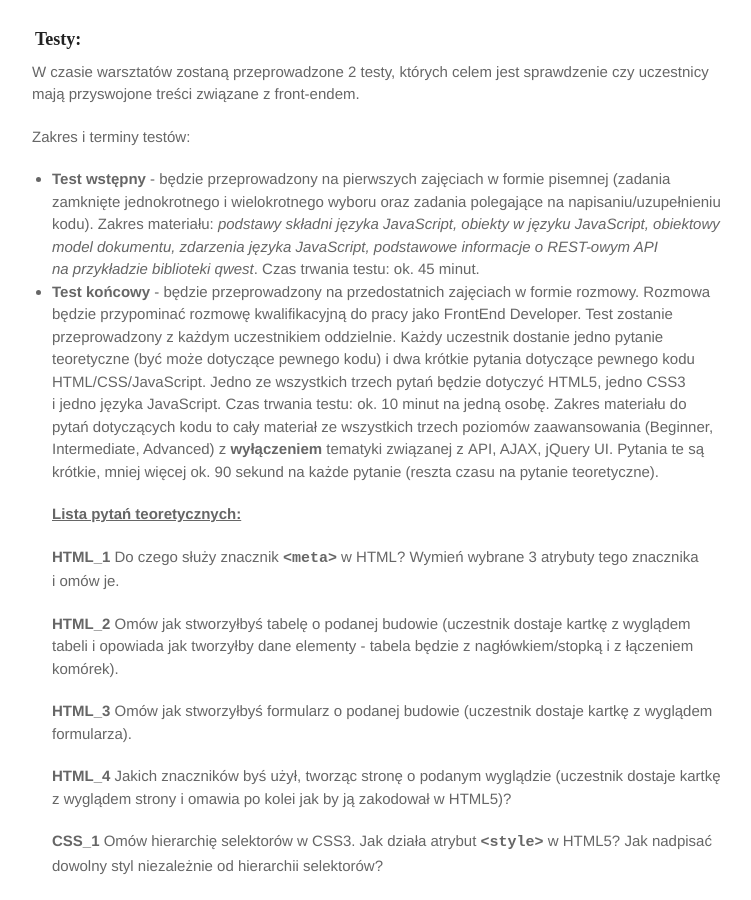
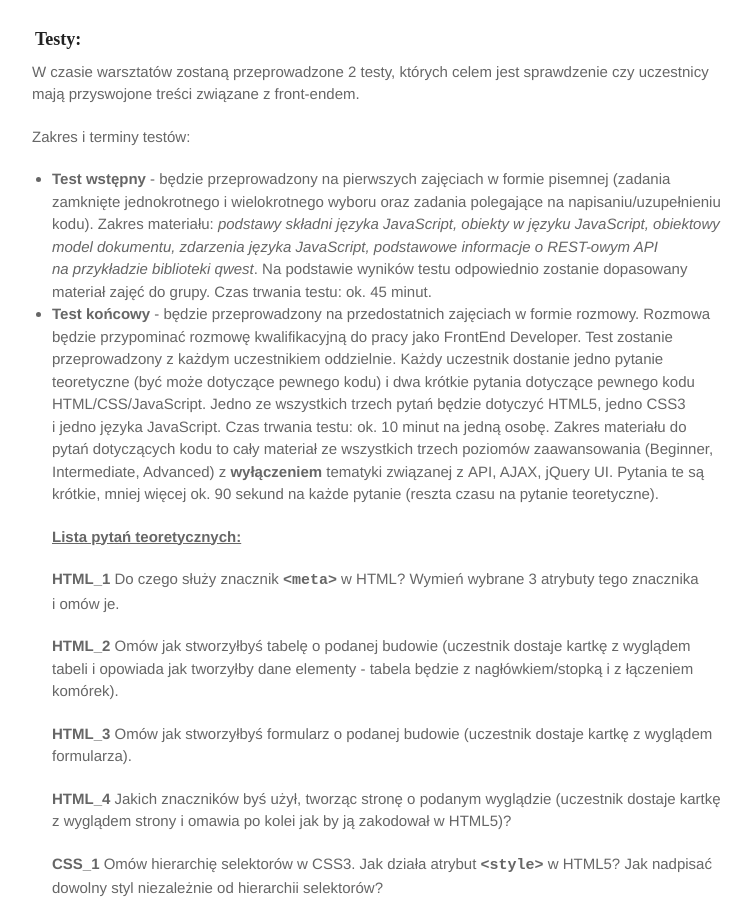
Before and after one commit to marcin-szczepanski/TWE, a Jekyll site: the page built from zajecia/2/informacje.md, in a window 1280 px wide and 900 px high, scrolled down 902 px. Shown: the whole window, without its empty margins (263-1014 px from the left). Built offline with Jekyll 4.4.1, drawn with Linux system fonts in a browser that asks for light colours; some web fonts are replaced.

Commit message:
Update informacje.md

```diff
--- a/zajecia/2/informacje.md
+++ b/zajecia/2/informacje.md
@@ -37,7 +37,7 @@ Aktywnie uczestniczyć w warsztatach oznacza, że uczestnik:
 W czasie warsztatów zostaną przeprowadzone 2 testy, których celem jest sprawdzenie czy uczestnicy mają przyswojone treści związane z&nbsp;front-endem.
 
 Zakres i terminy testów:
-* **Test wstępny** - będzie przeprowadzony na&nbsp;pierwszych zajęciach w&nbsp;formie pisemnej (zadania zamknięte jednokrotnego i&nbsp;wielokrotnego wyboru oraz&nbsp;zadania polegające na&nbsp;napisaniu/uzupełnieniu kodu). Zakres materiału: _podstawy składni języka JavaScript, obiekty w&nbsp;języku JavaScript, obiektowy model dokumentu, zdarzenia języka JavaScript, podstawowe informacje o&nbsp;REST-owym API na&nbsp;przykładzie biblioteki qwest_. Czas trwania testu: ok. 45 minut.
+* **Test wstępny** - będzie przeprowadzony na&nbsp;pierwszych zajęciach w&nbsp;formie pisemnej (zadania zamknięte jednokrotnego i&nbsp;wielokrotnego wyboru oraz&nbsp;zadania polegające na&nbsp;napisaniu/uzupełnieniu kodu). Zakres materiału: _podstawy składni języka JavaScript, obiekty w&nbsp;języku JavaScript, obiektowy model dokumentu, zdarzenia języka JavaScript, podstawowe informacje o&nbsp;REST-owym API na&nbsp;przykładzie biblioteki qwest_. Na podstawie wyników testu odpowiednio zostanie dopasowany materiał zajęć do&nbsp;grupy. Czas trwania testu: ok. 45 minut.
 * **Test końcowy** - będzie przeprowadzony na&nbsp;przedostatnich zajęciach w&nbsp;formie rozmowy. Rozmowa będzie przypominać rozmowę kwalifikacyjną do pracy jako FrontEnd Developer. Test zostanie przeprowadzony z&nbsp;każdym uczestnikiem oddzielnie. Każdy uczestnik dostanie jedno pytanie teoretyczne (być może dotyczące pewnego kodu) i&nbsp;dwa krótkie pytania dotyczące pewnego kodu HTML/CSS/JavaScript. Jedno ze wszystkich trzech pytań będzie dotyczyć HTML5, jedno CSS3 i&nbsp;jedno języka JavaScript. Czas trwania testu: ok. 10 minut na jedną osobę.
 Zakres materiału do pytań dotyczących kodu to cały materiał ze wszystkich trzech poziomów zaawansowania (Beginner, Intermediate, Advanced) z **wyłączeniem** tematyki związanej z&nbsp;API, AJAX, jQuery UI. Pytania te są krótkie, mniej więcej ok. 90 sekund na każde pytanie (reszta czasu na&nbsp;pytanie teoretyczne).
 
```
